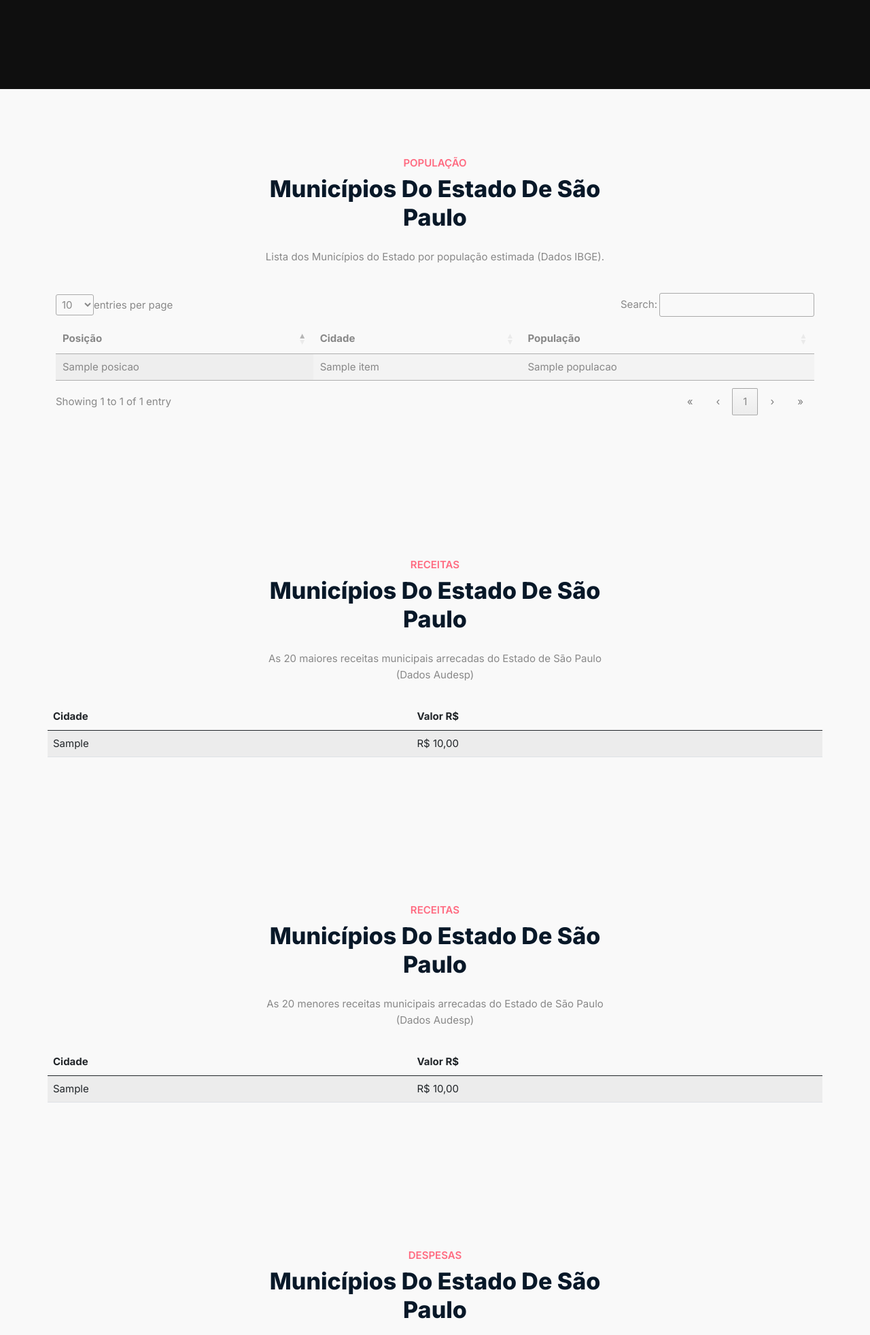
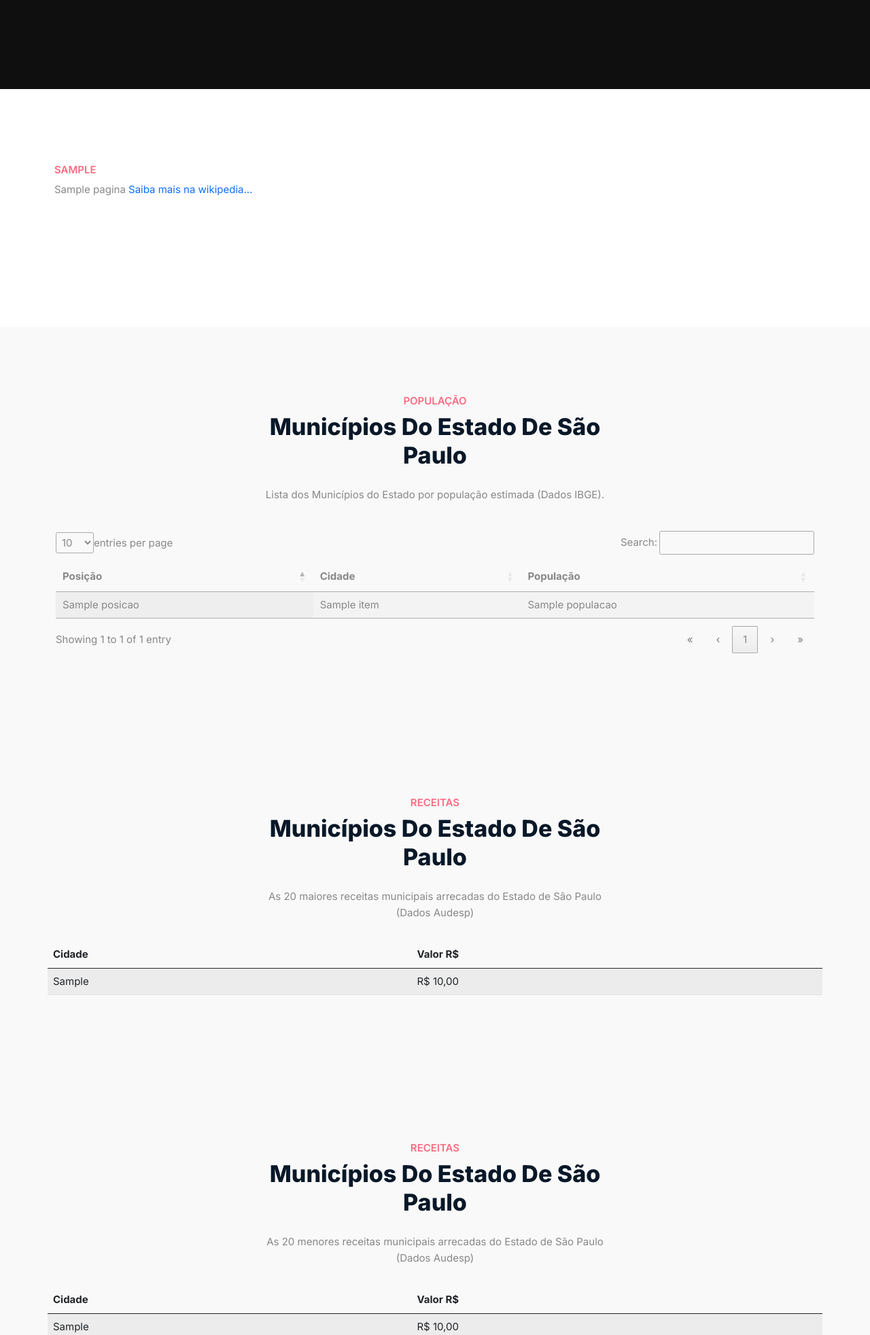
Before and after one commit to alexporcena/simpubli, a Django app: template app/templates/index.html in a window 1280 px wide. Shown: the part 739-2703 px from the top of the page at 68% size. Run offline with Django 5.2, Linux system fonts and the light colour scheme; the template is opened without the code that fills it: most values are stand-ins (such as "Sample title", 1, 10 or a date in 2020); some libraries are stand-ins or nearby versions.

Commit message:
Add files via upload

```diff
--- a/app/templates/base.html
+++ b/app/templates/base.html
@@ -59,8 +59,7 @@
                             <div class="collapse navbar-collapse sub-menu-bar" id="navbarSupportedContent">
                                 <ul id="nav" class="navbar-nav ms-auto">
                                     <li class="nav-item">
-                                        <a href="{% url "index" %}" class="active"
-                                            aria-label="Toggle navigation">Home</a>
+                                        <a href="{% url "index" %}" class="active">Home</a>
                                     </li>
                                     <li class="nav-item">
                                         <a href="#features" class="page-scroll"
--- a/app/templates/index.html
+++ b/app/templates/index.html
@@ -57,6 +57,19 @@
             </div>
           </div>
     </section>
+
+    <!-- Start Features Area -->
+    <section class="section" >
+        <div class="container">
+            <div class="row">
+                  <div class="section-title" style="text-align: justify; padding:10px !important;">
+                     <h3 class="wow zoomIn" data-wow-delay=".2s"> {{ tt }}</h3>
+                    <p class="wow fadeInUp left" data-wow-delay=".6s">{{ pagina }} <a href="{{ link }}" target="_blank">Saiba mais na wikipedia...</a> </p>
+                  </div>
+              </div>
+        </div>
+    </section>
+    <!-- End Features Area -->
 
   {% if registro_json.est_municipios_populacao %}
     <section class="features section">
```
